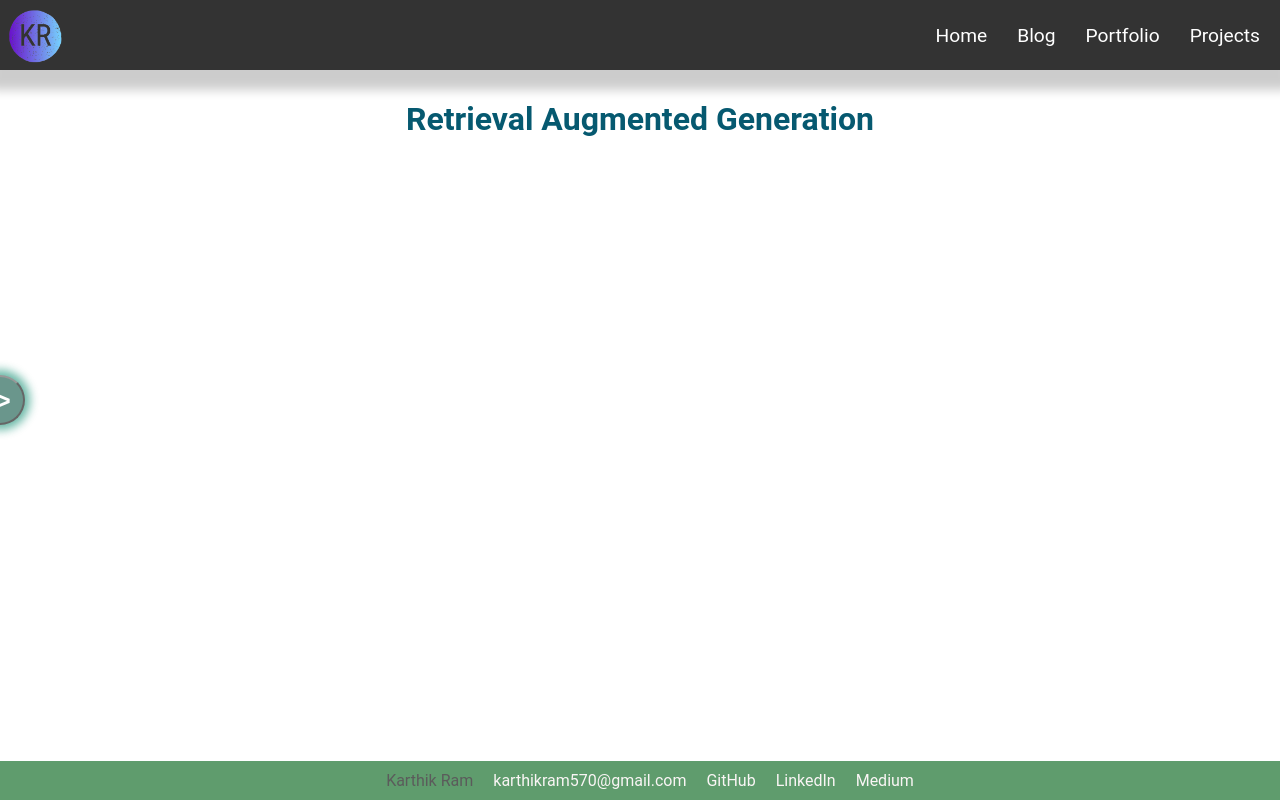
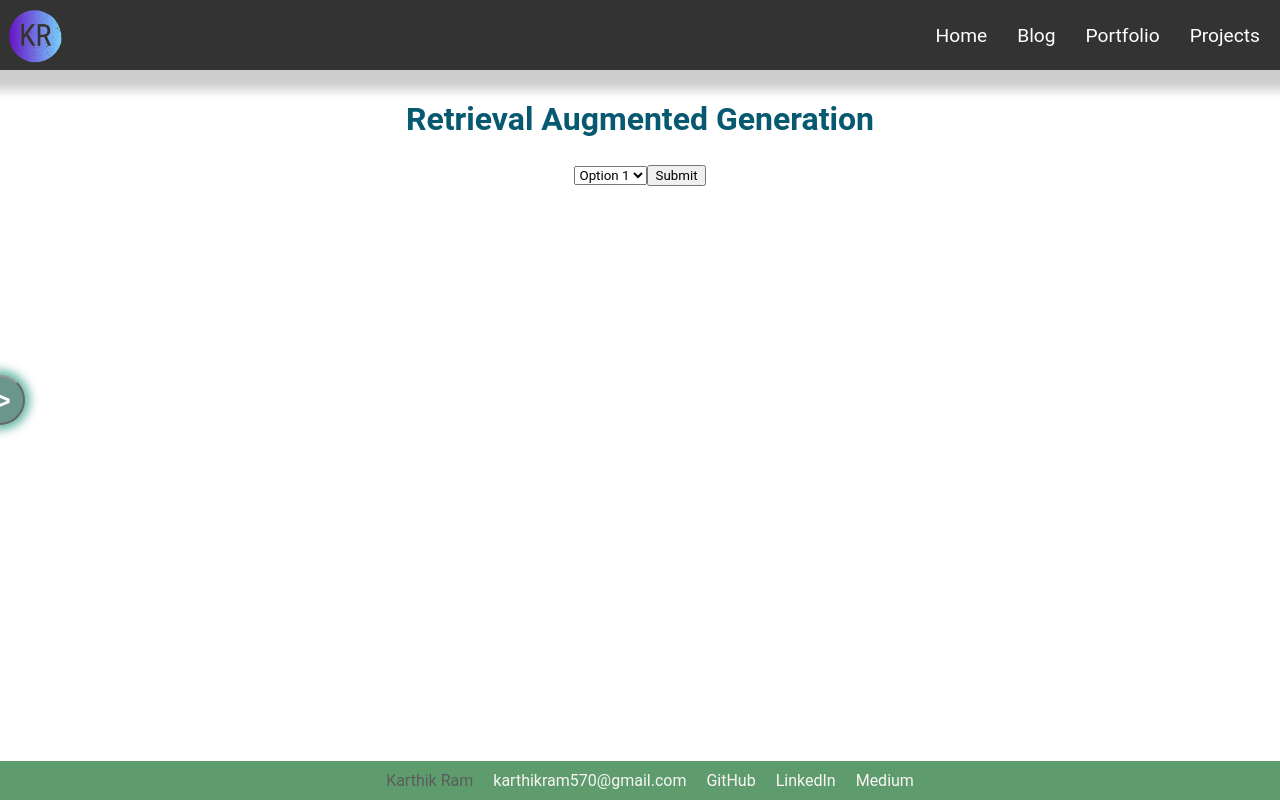
Before and after one commit to karthikramx/my-website, a React (Create React App) app: page /projects/RAG in a window 1280 px wide. Built offline with nearby package versions, Linux system fonts and the light colour scheme.

Commit message:
changes for project pages

```diff
--- a/src/Pages/ProjectPages/ProjectRAG/ProjectRAG.js
+++ b/src/Pages/ProjectPages/ProjectRAG/ProjectRAG.js
@@ -1,4 +1,5 @@
 import React from 'react';
+import ListBox from '../../../components/ListBox/ListBox';
 
 const ProjectRAG = () => {
     return (
@@ -12,11 +13,7 @@ const ProjectRAG = () => {
                 4. See if you are able to stream the text from langchain
                 5. Delete all topics
                 */}
-
-
-
-
-
+                <ListBox />
             </section>
         </div>
     );
--- /dev/null
+++ b/src/components/ListBox/ListBox.js
@@ -0,0 +1,22 @@
+import React from 'react';
+
+const ListBox = () => {
+    // Your code here
+
+    const options = ['Option 1', 'Option 2', 'Option 3'];
+
+    return (
+        <div>
+            <div>
+                <select>
+                    {options.map((option, index) => (
+                        <option key={index} value={option}>{option} </option>
+                    ))}
+                </select>
+                <button>Submit</button>
+            </div>
+        </div>
+    );
+};
+
+export default ListBox;
```
Also changed, not shown: src/App.js (+2 -5 lines), src/components/ListBox/ListBox.css (added).
